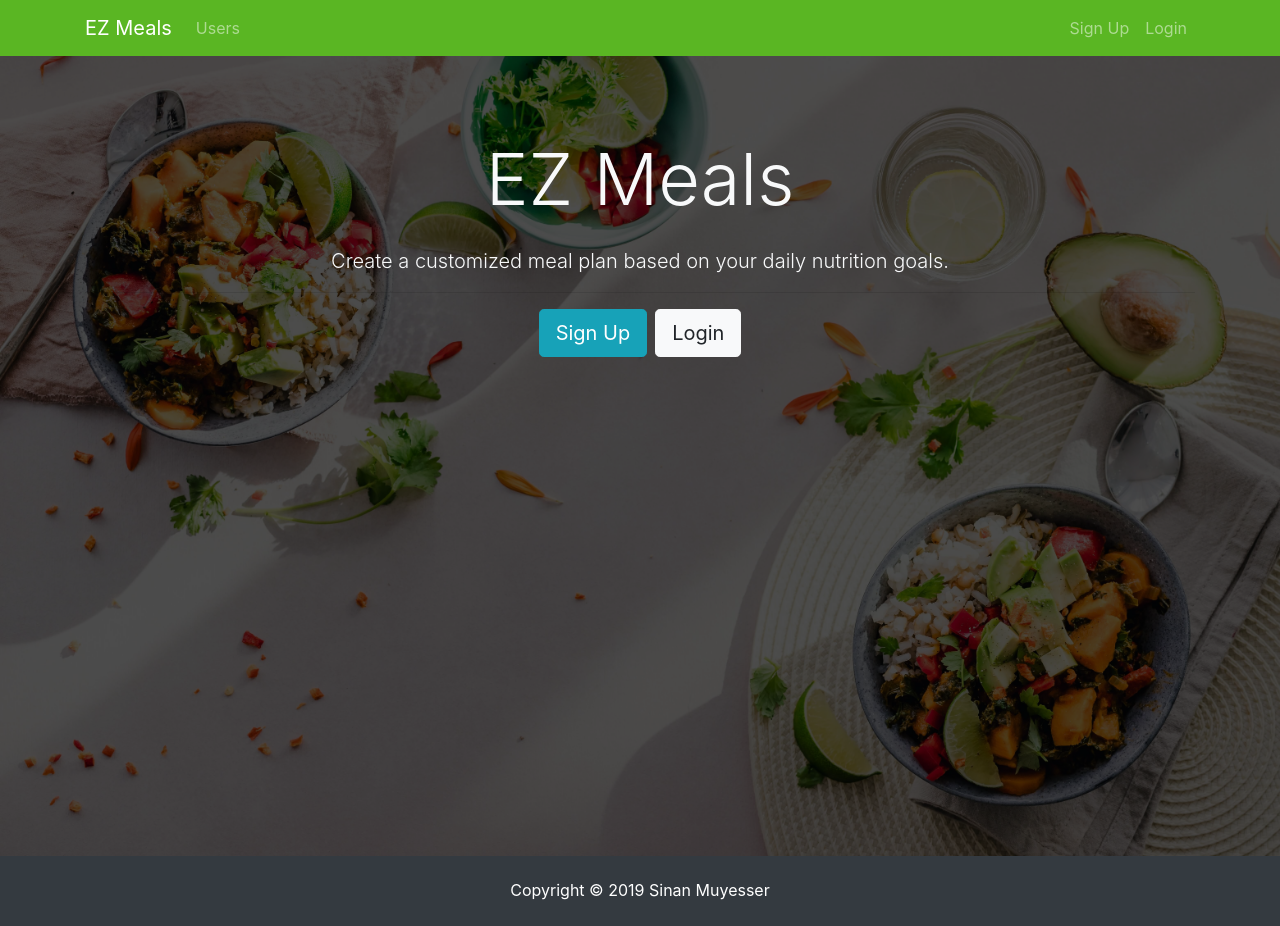
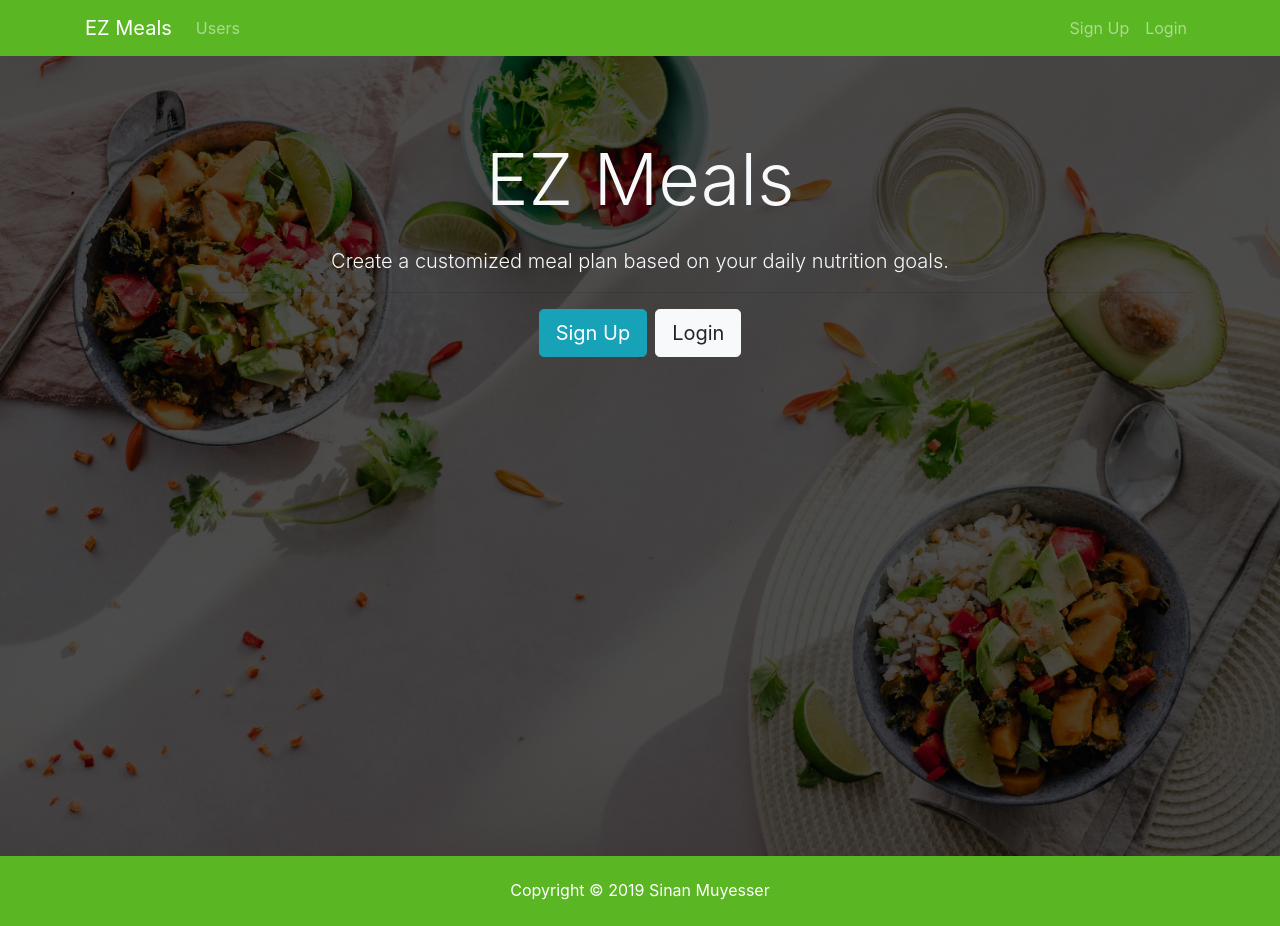
Before and after one commit to SMuyesser/ez-meals, a React (Create React App) app in the folder client/: page / in a window 1280 px wide. Built offline with nearby package versions, Linux system fonts and the light colour scheme.

Commit message:
added css id to footer

```diff
--- a/client/src/components/layout/Footer.jsx
+++ b/client/src/components/layout/Footer.jsx
@@ -2,7 +2,7 @@ import React from 'react';
 
 export default () => {
 	return (
- 		<footer className="bg-dark text-white mt-5 p-4 text-center">
+ 		<footer className="text-white mt-5 p-4 text-center" id="ftr">
  			Copyright &copy; {new Date().getFullYear()} Sinan Muyesser
  		</footer>
 	);
```
